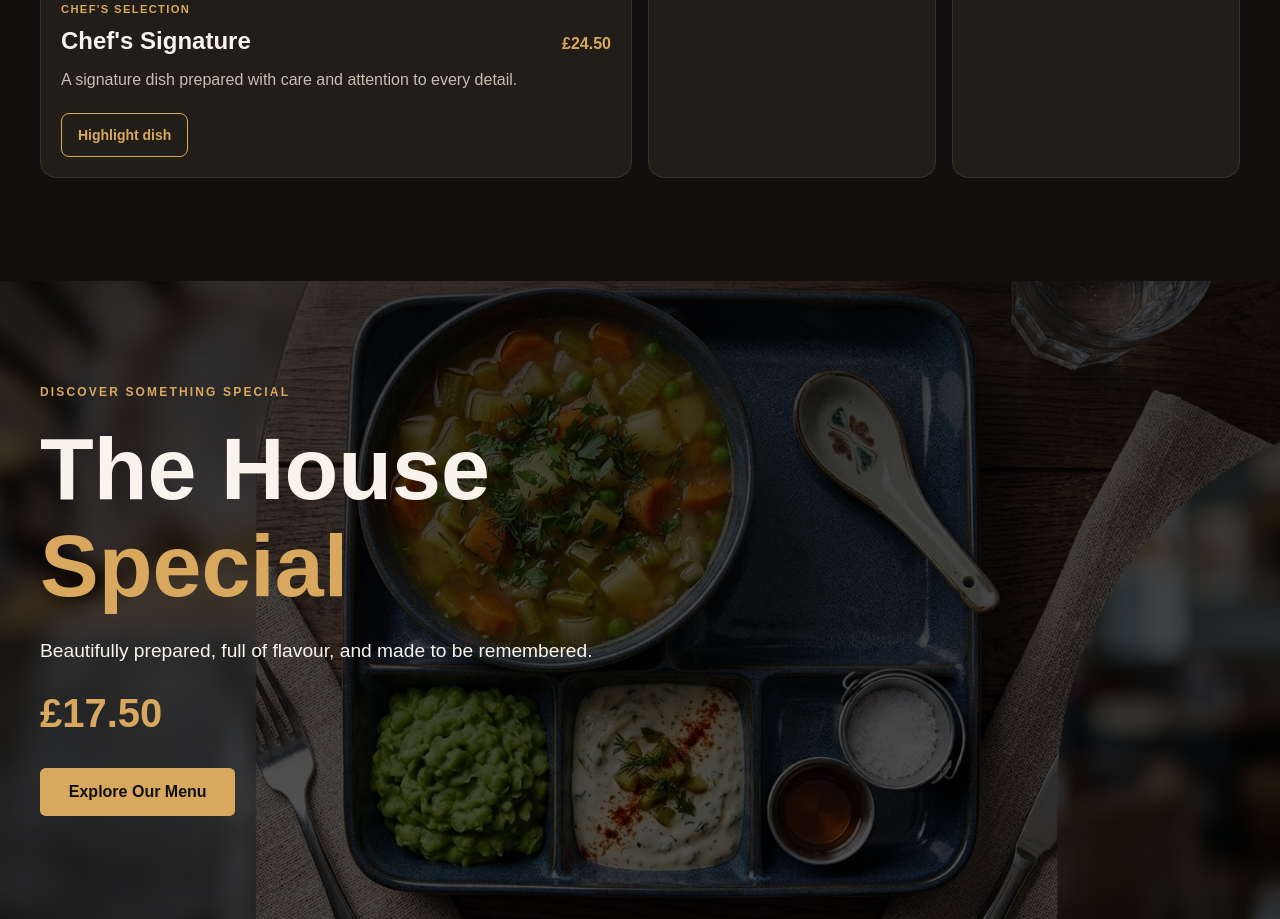
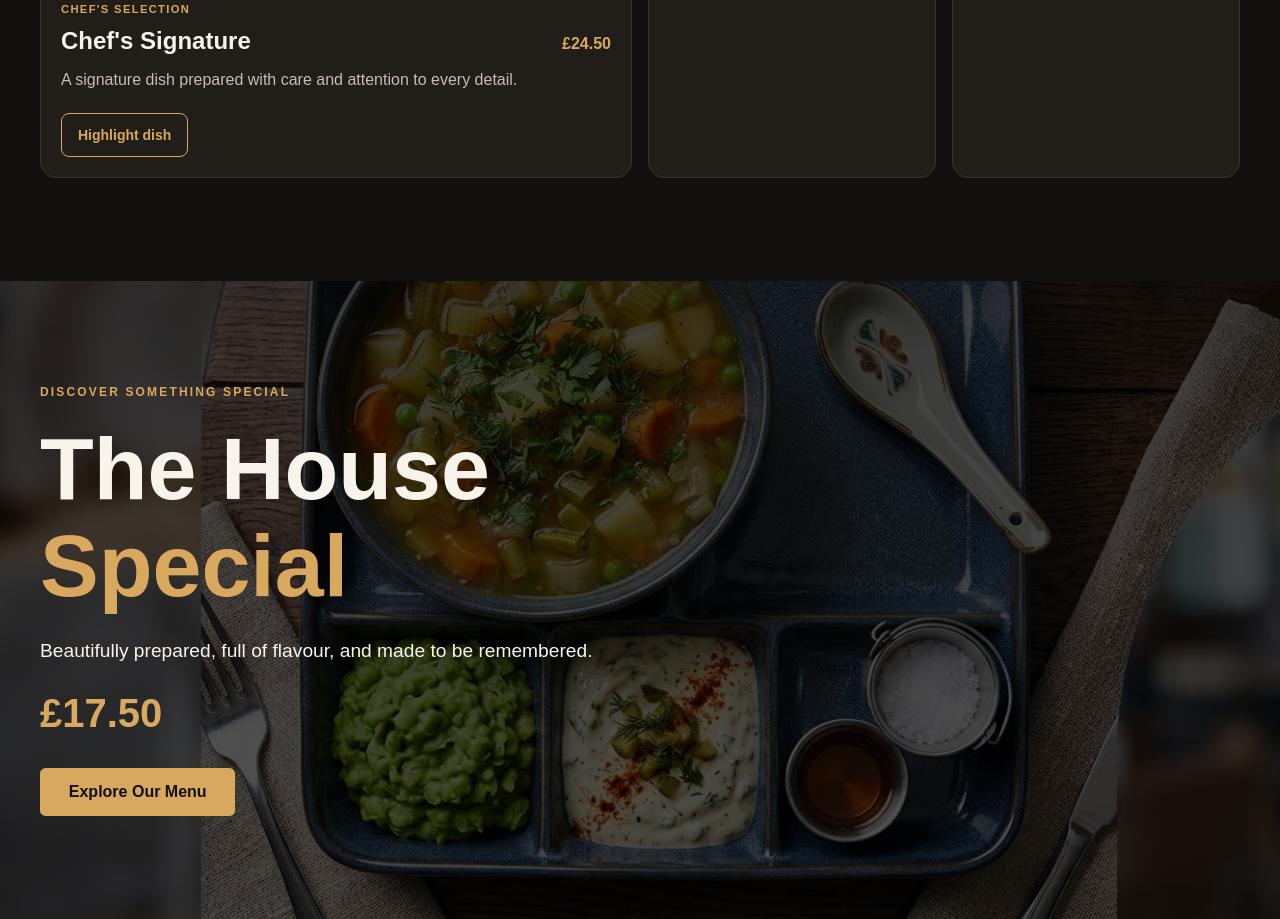
Before and after one commit to BlockJakub/rest-and-eat, a plain HTML site: page index.html in a window 1280 px wide. Shown: the part 1560-2479 px from the top of the page. Drawn offline with Linux system fonts and the light colour scheme.

Commit message:
featured dish parallax

```diff
--- a/css/style.css
+++ b/css/style.css
@@ -572,3 +572,31 @@ button {
     background-position: center 55%;
   }
 }
+
+
+
+/* ========================================
+   Phase 4B - Featured Dish Parallax
+======================================== */
+
+/*
+ * Extra image coverage allows the background
+ * to move vertically without exposing gaps.
+ *
+ * JavaScript limits translation to +/-64px.
+ */
+.feature__background {
+  inset: -80px 0;
+  transform: translate3d(0, 0, 0);
+}
+
+/*
+ * Restore a static background when the user
+ * requests reduced motion.
+ */
+@media (prefers-reduced-motion: reduce) {
+  .feature__background {
+    inset: 0;
+    transform: none;
+  }
+}
--- a/js/animations.js
+++ b/js/animations.js
@@ -2,7 +2,8 @@
 /**
  * Initializes Bento menu interactions.
  *
- * Sets up accessible card selection and scroll reveal.
+ * Creates selection buttons and enables
+ * scroll reveal animations.
  *
  * @returns {void} Nothing.
  */
@@ -67,7 +68,7 @@ function handleCardSelection(event) {
     'menu-card--selected'
   );
 
-  // Reset existing selections before applying a new one.
+  // Reset other cards before applying a new selection.
   for (const otherCard of grid.querySelectorAll('.menu-card')) {
     setCardSelection(otherCard, false);
   }
@@ -77,12 +78,11 @@ function handleCardSelection(event) {
   }
 }
 
-
 /**
  * Updates a menu card's visual and accessible state.
  *
- * Keeps the button label stable while aria-pressed
- * communicates its selected or unselected state.
+ * Keeps the accessible button label stable while
+ * aria-pressed communicates the current state.
  *
  * @param {Element} card - Menu card to update.
  * @param {boolean} selected - Desired selection state.
@@ -94,16 +94,14 @@ function setCardSelection(card, selected) {
   if (!button) return;
 
   card.classList.toggle('menu-card--selected', selected);
-
   button.setAttribute('aria-pressed', String(selected));
 }
 
-
 /**
- * Initializes reveal animations for visible menu cards.
+ * Initializes scroll reveal animations.
  *
  * Uses IntersectionObserver to avoid continuous
- * scroll-position calculations.
+ * scroll calculations for menu cards.
  *
  * @param {NodeListOf<Element>} cards - Menu cards.
  * @returns {void} Nothing.
@@ -135,7 +133,7 @@ function initScrollReveal(cards) {
 }
 
 /**
- * Reveals intersecting cards and stops observing them.
+ * Reveals intersecting menu cards once.
  *
  * @param {IntersectionObserverEntry[]} entries
  *   Observed visibility changes.
@@ -155,30 +153,51 @@ function handleCardReveal(entries, observer) {
   }
 }
 
-
-
 /**
- * Initializes scroll-linked parallax for the Hero.
+ * Initializes shared scroll scheduling for independent
+ * Hero and Featured Dish background parallax effects.
  *
- * Uses requestAnimationFrame to limit visual updates
- * to browser rendering frames.
+ * Both effects use one scroll listener and one
+ * requestAnimationFrame scheduling mechanism.
  *
  * @returns {void} Nothing.
  */
-export function initHeroParallax() {
+export function initPageParallax() {
   const hero = document.querySelector('.hero');
-  const background = hero?.querySelector(
-    '.hero__background'
-  );
+  const feature = document.querySelector('.feature');
 
   if (
-    !hero ||
-    !background ||
     typeof window.requestAnimationFrame !== 'function' ||
     typeof window.matchMedia !== 'function'
   ) {
     return;
   }
+
+  // Each section retains its own motion configuration.
+  const effects = [
+    {
+      section: hero,
+      background: hero?.querySelector(
+        '.hero__background'
+      ),
+      speed: 0.18,
+      minOffset: 0,
+      maxOffset: 64,
+      mode: 'hero'
+    },
+    {
+      section: feature,
+      background: feature?.querySelector(
+        '.feature__background'
+      ),
+      speed: 0.16,
+      minOffset: -64,
+      maxOffset: 64,
+      mode: 'centered'
+    }
+  ].filter(effect => effect.section && effect.background);
+
+  if (effects.length === 0) return;
 
   const reducedMotion = window.matchMedia(
     '(prefers-reduced-motion: reduce)'
@@ -187,45 +206,62 @@ export function initHeroParallax() {
   let frameRequested = false;
 
   /**
-   * Updates the background position within safe limits.
+   * Calculates and renders visible parallax effects.
    *
-   * Reading the Hero rectangle once per animation
-   * frame avoids repeated layout calculations.
+   * Only visible sections receive transform updates.
+   * Each section uses its own speed and movement limits.
    *
    * @returns {void} Nothing.
    */
   function renderParallax() {
     frameRequested = false;
 
-    if (reducedMotion.matches) {
-      background.style.removeProperty('transform');
-      return;
+    if (reducedMotion.matches) return;
+
+    const viewportHeight = window.innerHeight;
+
+    for (const effect of effects) {
+      const rect = effect.section.getBoundingClientRect();
+
+      // Skip effects that are outside the viewport.
+      if (
+        rect.bottom <= 0 ||
+        rect.top >= viewportHeight
+      ) {
+        continue;
       }
 
-    const rect = hero.getBoundingClientRect();
+      let rawOffset;
 
-    // No animation work is needed while Hero is offscreen.
-    if (
-      rect.bottom <= 0 ||
-      rect.top >= window.innerHeight
-    ) {
-      return;
+      if (effect.mode === 'hero') {
+        // Preserve the original Hero motion formula.
+        rawOffset = -rect.top * effect.speed;
+      } else {
+        // Center the Featured Dish motion around
+        // the vertical center of the viewport.
+        const sectionCenter = rect.top + rect.height / 2;
+        const viewportCenter = viewportHeight / 2;
+
+        rawOffset =
+          (viewportCenter - sectionCenter) * effect.speed;
       }
 
-    const offset = Math.min(
-      64,
-      Math.max(0, -rect.top * 0.18)
+      // Prevent either image from exceeding its safe range.
+      const offset = Math.max(
+        effect.minOffset,
+        Math.min(effect.maxOffset, rawOffset)
       );
 
-    background.style.transform =
-      `translate3d(0, ${offset}px, 0)`;
+      effect.background.style.transform =
+        `translate3d(0, ${offset.toFixed(2)}px, 0)`;
+    }
   }
 
   /**
-   * Schedules one rendering update.
+   * Schedules one parallax rendering frame.
    *
-   * Multiple scroll events share a single animation
-   * frame rather than causing duplicate updates.
+   * Repeated scroll events do not create additional
+   * frames while one is already scheduled.
    *
    * @returns {void} Nothing.
    */
@@ -240,19 +276,26 @@ export function initHeroParallax() {
   }
 
   /**
-   * Reacts to changes in the reduced-motion preference.
+   * Handles changes to reduced-motion preferences.
+   *
+   * Removes inline transforms so the static
+   * CSS fallback remains authoritative.
    *
    * @returns {void} Nothing.
    */
   function handleMotionPreferenceChange() {
     if (reducedMotion.matches) {
-      background.style.removeProperty('transform');
+      for (const effect of effects) {
+        effect.background.style.removeProperty('transform');
+      }
+
       return;
     }
 
     scheduleParallaxUpdate();
   }
 
+  // Only one global scroll listener manages both sections.
   window.addEventListener(
     'scroll',
     scheduleParallaxUpdate,
@@ -269,7 +312,11 @@ export function initHeroParallax() {
       'change',
       handleMotionPreferenceChange
     );
+  } else if (typeof reducedMotion.addListener === 'function') {
+    // Compatibility fallback for older browser engines.
+    reducedMotion.addListener(handleMotionPreferenceChange);
   }
 
-  scheduleParallaxUpdate();
+  // Initialize effects for the current viewport position.
+  handleMotionPreferenceChange();
 }
--- a/js/main.js
+++ b/js/main.js
@@ -1,14 +1,12 @@
-
-
 
 import { initNavigation } from './navigation.js';
 
 import {
   initMenuAnimations,
-  initHeroParallax
+  initPageParallax
 } from './animations.js';
 
 // Initialize independent website components.
 initNavigation();
 initMenuAnimations();
-initHeroParallax();
+initPageParallax();
```
Lines whose indentation alone changed are shown as unchanged.
